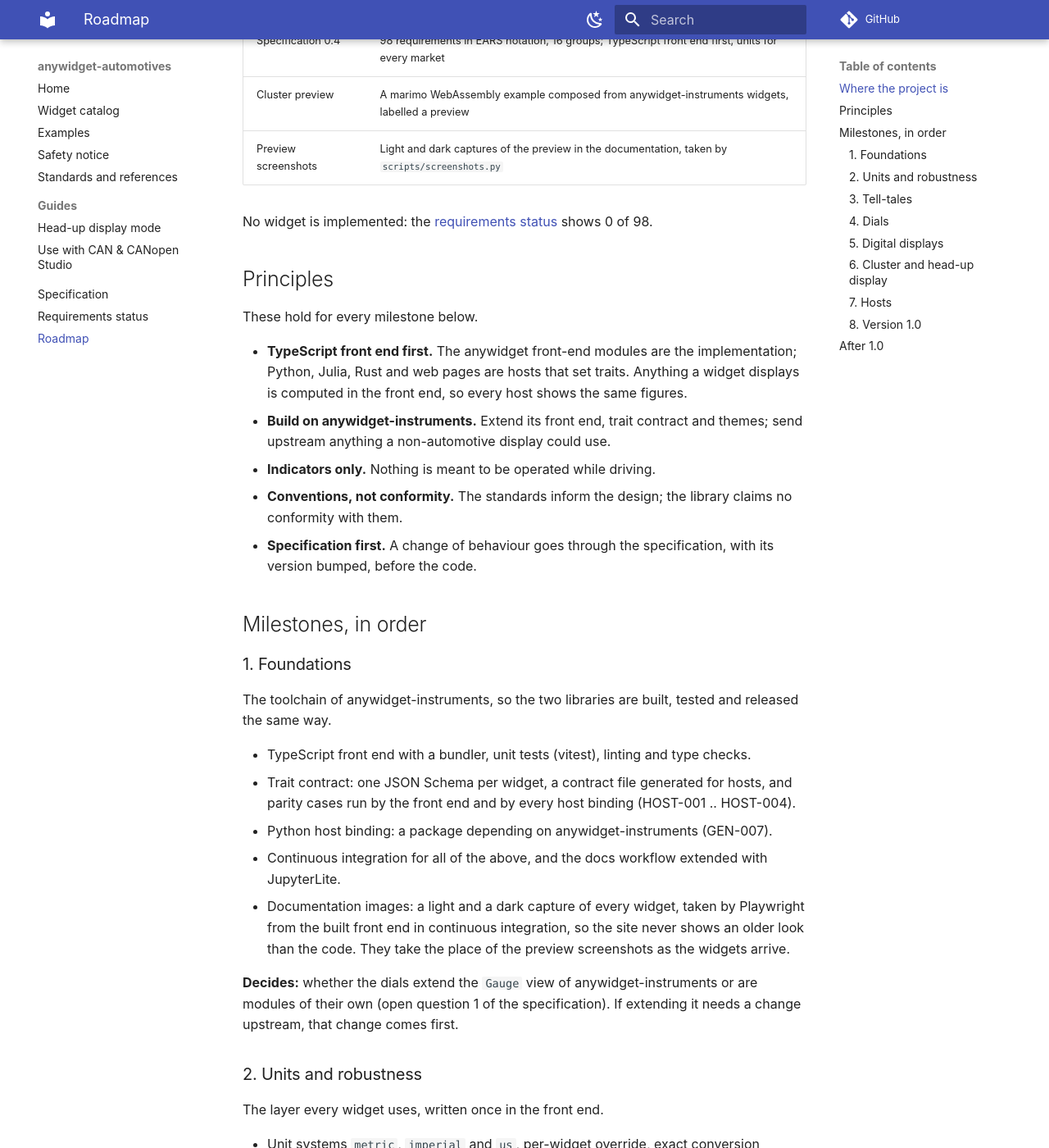
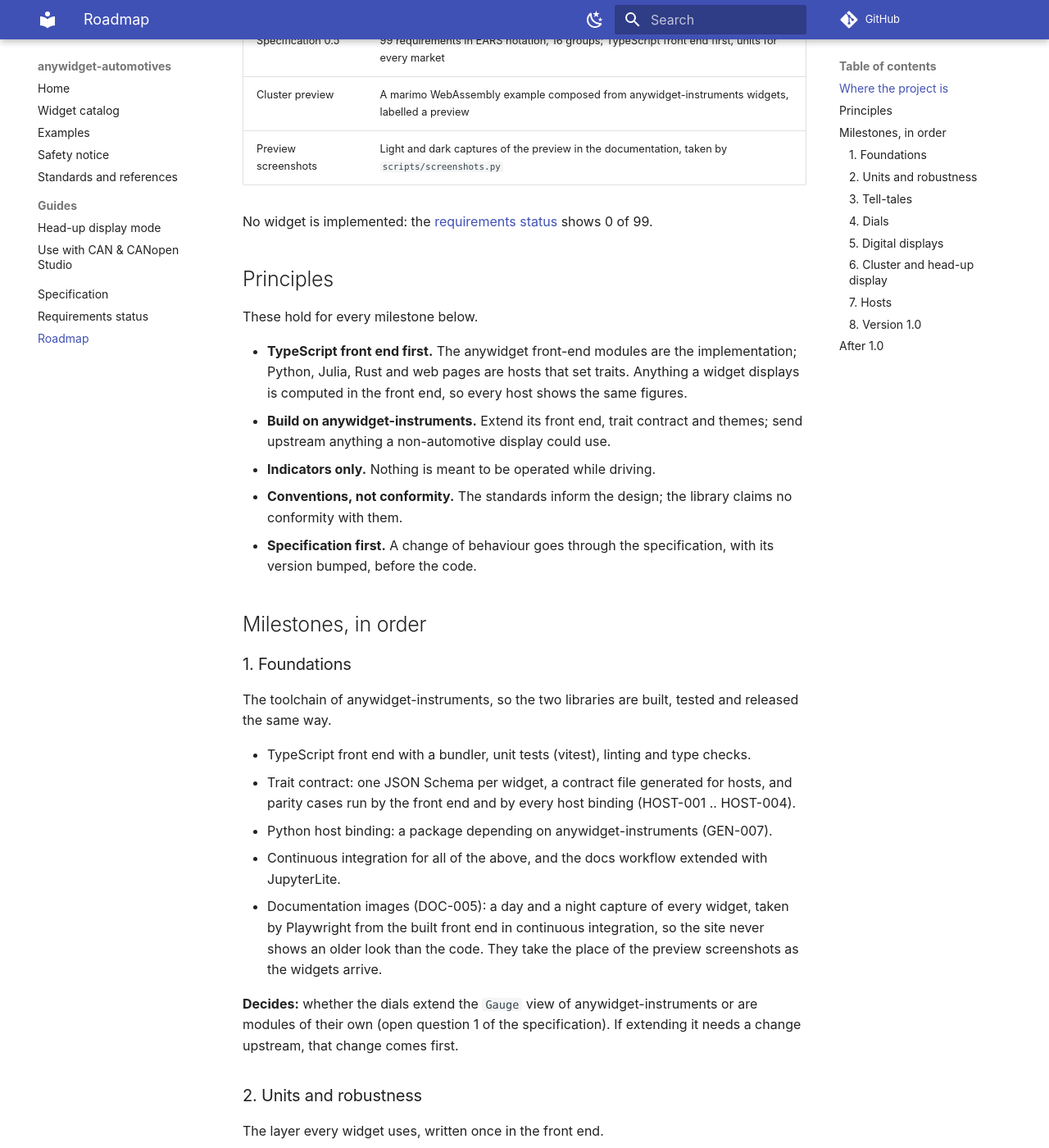
Before and after one commit to AnywidgetInstruments/anywidget-instruments-automotive, an MkDocs documentation site: the page built from docs/roadmap.md, in a window 1280 px wide and 1400 px high, scrolled down 406 px. Shown: the whole window at 82% size. Built offline with MkDocs 1.6.1 and Material for MkDocs 9.7.7, drawn with Linux system fonts in a browser that asks for light colours; comment, search, counter and statistics services are not loaded.

Commit message:
docs(spec): DOC-005, every widget pictured in the day and the night theme
The roadmap planned day and night pictures of every widget, captured in
continuous integration, but no requirement asked for them: the
specification, where requirements come from, did not know of them.

Add DOC-005 (M): the documentation shows every widget in the day and in
the night theme, with pictures captured from the widgets by an automated
run, so none shows an older look than the code. Specification 0.5;
99 requirements in the status and the roadmap, which now cites DOC-005.

Assisted-by: AI

```diff
--- a/docs/roadmap.md
+++ b/docs/roadmap.md
@@ -8,11 +8,11 @@
 | Delivered | Notes |
 |---|---|
 | Documentation site | Catalog, safety notice, standards, head-up display guide, integration with CAN & CANopen Studio |
-| Specification 0.4 | 98 requirements in EARS notation, 16 groups; TypeScript front end first, units for every market |
+| Specification 0.5 | 99 requirements in EARS notation, 16 groups; TypeScript front end first, units for every market |
 | Cluster preview | A marimo WebAssembly example composed from anywidget-instruments widgets, labelled a preview |
 | Preview screenshots | Light and dark captures of the preview in the documentation, taken by `scripts/screenshots.py` |
 
-No widget is implemented: the [requirements status](requirements-status.md) shows 0 of 98.
+No widget is implemented: the [requirements status](requirements-status.md) shows 0 of 99.
 
 ## Principles
 
@@ -42,10 +42,10 @@
 * Python host binding: a package depending on anywidget-instruments (GEN-007).
 * Continuous integration for all of the above, and the docs workflow extended with
   JupyterLite.
-* Documentation images: a light and a dark capture of every widget, taken by Playwright
-  from the built front end in continuous integration, so the site never shows an older
-  look than the code. They take the place of the preview screenshots as the widgets
-  arrive.
+* Documentation images (DOC-005): a day and a night capture of every widget, taken by
+  Playwright from the built front end in continuous integration, so the site never shows
+  an older look than the code. They take the place of the preview screenshots as the
+  widgets arrive.
 
 **Decides:** whether the dials extend the `Gauge` view of anywidget-instruments or are
 modules of their own (open question 1 of the specification). If extending it needs a
```
Also changed, not shown: docs/requirements-status.md (+2 -2 lines), docs/specification.md (+4 -2 lines).
